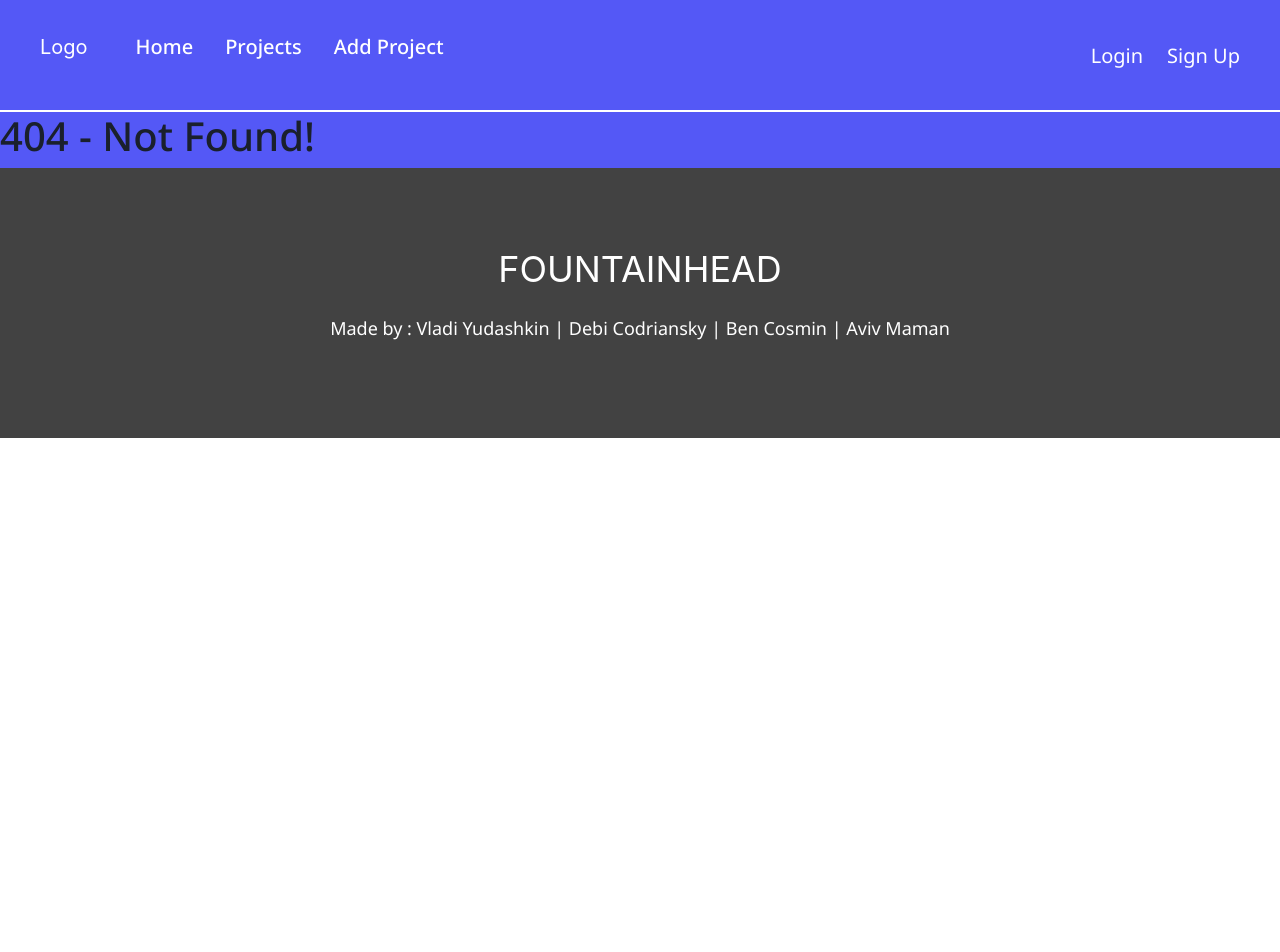
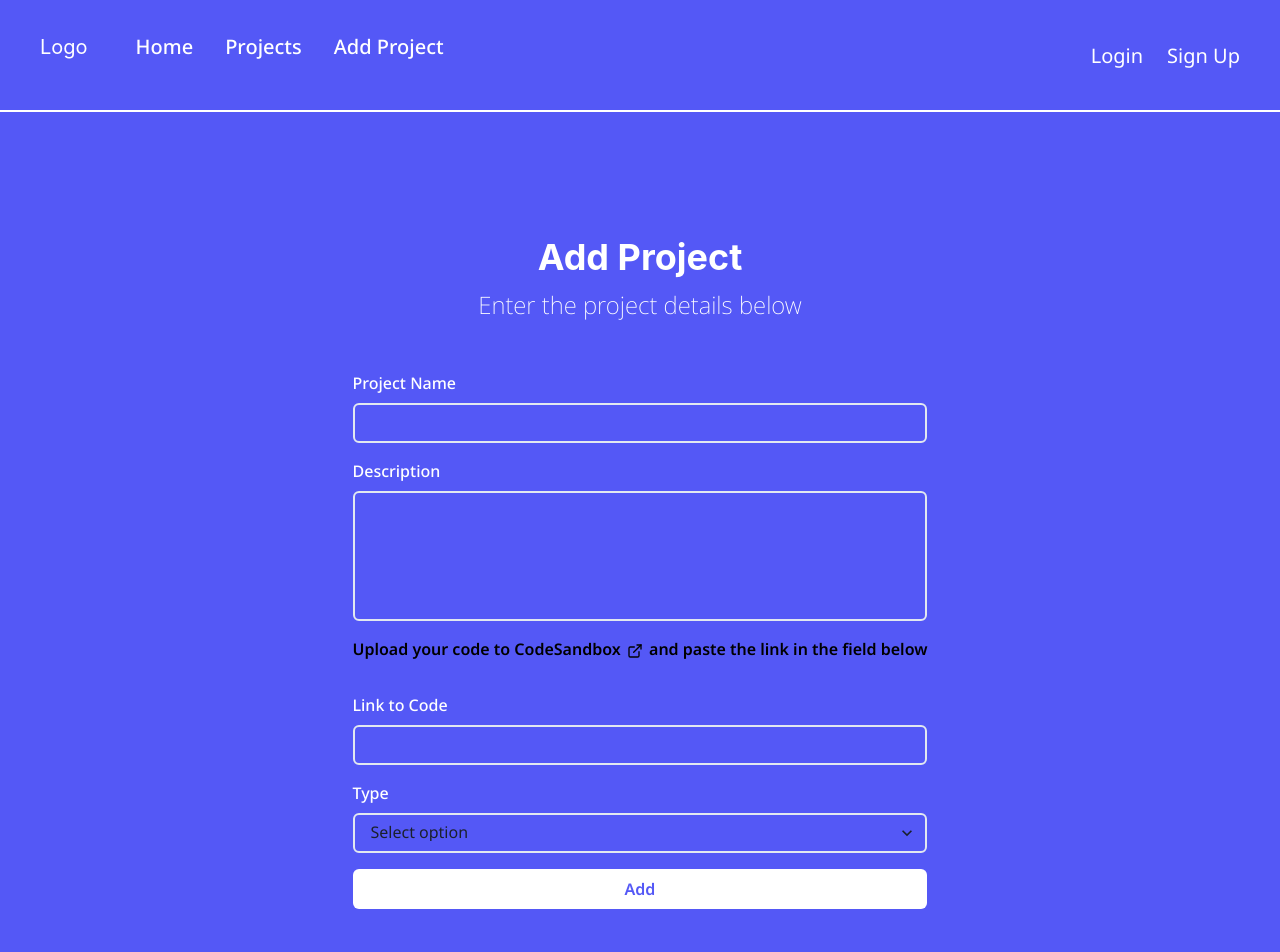
Before and after one commit to debic/fountainhead_fe, a React (Create React App) app: page /AddProject in a window 1280 px wide. Before the commit this address had no page. Shown: the top 952 px of the page. Before the commit the page ends 800 px from the top, so only its background shows below. Built offline with nearby package versions, Linux system fonts and the light colour scheme.

Commit message:
AddProject Page solved

```diff
--- a/src/App.js
+++ b/src/App.js
@@ -11,14 +11,13 @@ import Footer from './Components/Footer';
 import PrivateRoute from "./Components/PrivateRoute";
 import { BrowserRouter, Routes, Route } from "react-router-dom";
 import UserContext from './Context/UserContext';
-
-import React, { useState, useEffect } from 'react';
+import AddProject from './Pages/AddProject';
+import React from 'react';
 
 import Donation from './Components/Donation';
 
 
 import { ChakraProvider } from '@chakra-ui/react'
-import AddProject from './Pages/AddProject';
 
 
 
@@ -39,6 +38,8 @@ function App() {
              <Route path="/AllProjects" element={<AllProjects/>}/>
              <Route path="/ProjectInfo/:id" element={<ProjectInfo/>}/>
              <Route path="/ProjectInfo" element={<ProjectInfo/>}/>
+             <Route path="/AddProject" element={<AddProject/>}/>
+
             <Route path="*" element={<h1>404 - Not Found!</h1>}/>
             <Route path='donation' element={<Donation/>}/>
 
--- a/src/Components/AddProjectForm.jsx
+++ b/src/Components/AddProjectForm.jsx
@@ -44,7 +44,7 @@ export default function AddProjectForm(props) {
                 </FormControl>
 
                 <Box>
-                    <Text fontWeight={200} fontSize={useBreakpointValue({ base: 'md', md: 'md' })} color={'white'}>
+                    <Text fontWeight={600} fontSize={useBreakpointValue({ base: 'md', md: 'md' })} color={'black'}>
                         Upload your code to <Link href='https://codesandbox.io' isExternal>CodeSandbox <ExternalLinkIcon mx='2px' /></Link> and paste the link in the field below
                     </Text>
                 </Box>
@@ -56,7 +56,7 @@ export default function AddProjectForm(props) {
 
                 <FormControl id="type">
                     <FormLabel color={'white'}>Type</FormLabel>
-                    <Select placeholder='Select option' onChange={handleChange}>
+                    <Select placeholder='Select option' onChange={handleChange} borderWidth={2}>
                         <option value={"FE"}>Front End</option>
                         <option value={"BE"}>Back End</option>
                         <option value={"FS"}>Full Stack</option>
--- a/src/Pages/AddProject.js
+++ b/src/Pages/AddProject.js
@@ -7,7 +7,9 @@ export default function AddProject() {
     return (
         <Flex
             align={'center'}
-            justify={'center'}>
+            justify={'center'}
+            py={100}
+            >
             <Stack spacing={8} py={6} px={6}>
                 <Stack align={'center'}>
                     <Heading fontSize={useBreakpointValue({ base: '3xl', md: '4xl' })} as='samp' color={'white'}>Add Project</Heading>
--- a/src/Pages/Home.js
+++ b/src/Pages/Home.js
@@ -11,13 +11,15 @@ export default function Home() {
         `url(${BackgroundImg})`
       }
       backgroundSize={'cover'}
-      backgroundPosition={'center center'}>
+      backgroundPosition={'center center'}
+   >
       <VStack
         w={'full'}
         justify={'flex-start'}
         align={'flex-start'}
         sx={{ px: 250, py: 150 }}
         px={useBreakpointValue({ base: 4, md: 8 })}
+        justifyContent={'center'}
       >
 
         <Stack maxW={'2xl'} align={'flex-start'} spacing={3}>
```
